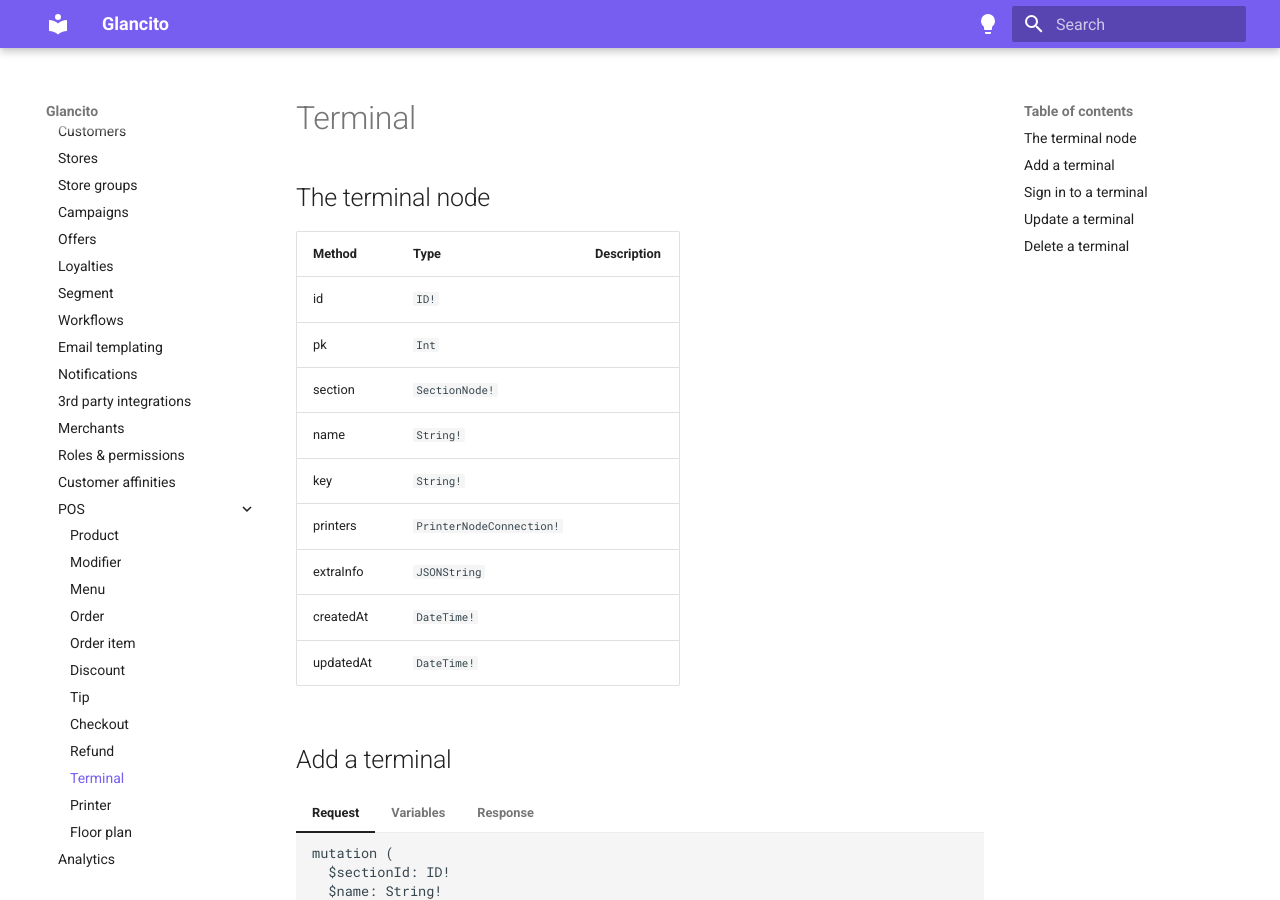
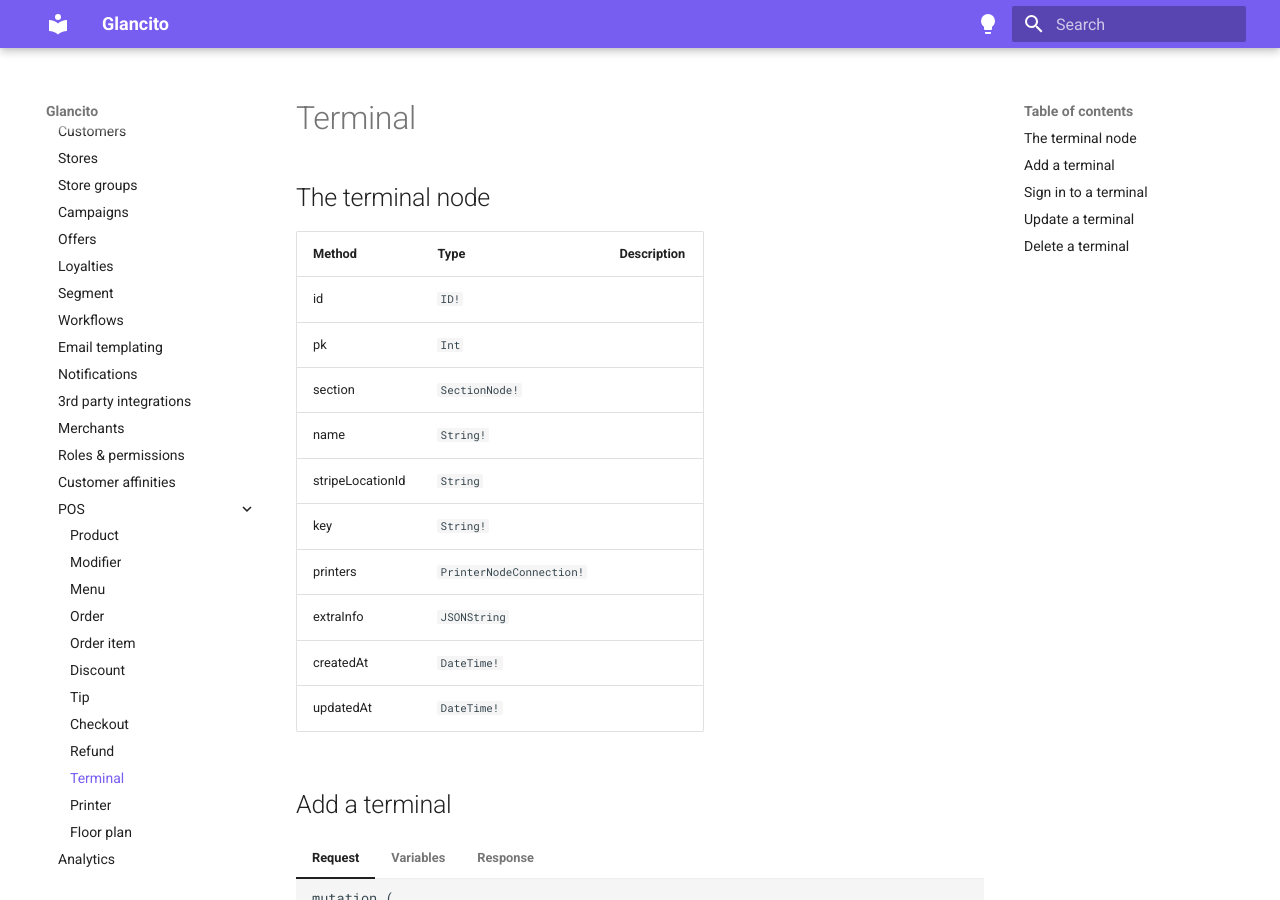
Before and after one commit to Loyaltydish/loyaltydish-docs, an MkDocs documentation site: the page built from docs/pos/terminal.md, in a window 1280 px wide and 900 px high. Built offline with MkDocs 1.6.1 and Material for MkDocs 9.7.7, drawn with Linux system fonts in a browser that asks for light colours.

Commit message:
Add loc id

```diff
--- a/docs/pos/terminal.md
+++ b/docs/pos/terminal.md
@@ -6,6 +6,7 @@
 | pk        | `Int`                    |
 | section   | `SectionNode!`           |
 | name      | `String!`                |
+| stripeLocationId | `String`          |
 | key       | `String!`                |
 | printers  | `PrinterNodeConnection!` |
 | extraInfo | `JSONString`             |
```
